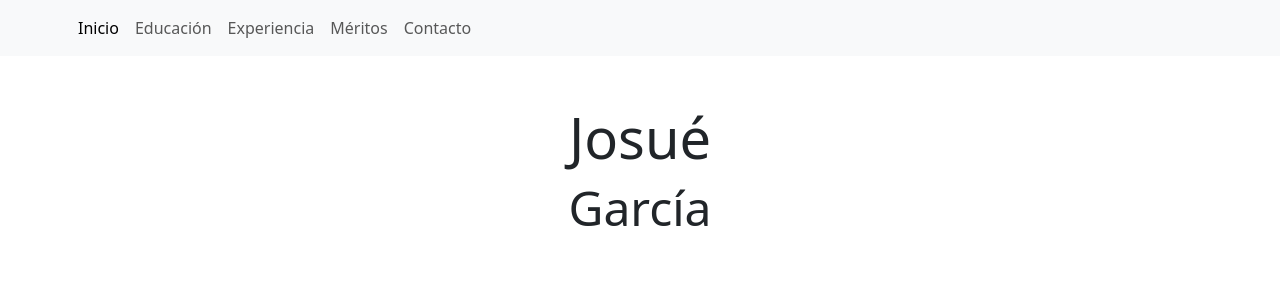
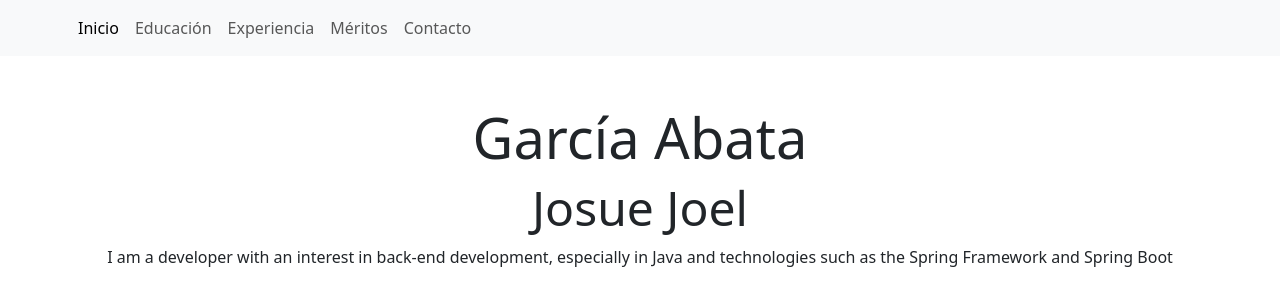
Before and after one commit to JosueGarciaAbata/PracticaGit4A_GarciaJosue, a plain HTML site: page index.html in a window 1280 px wide. Drawn offline with nearby package versions, Linux system fonts and the light colour scheme.

Commit message:
Se agregó un resumen de mi CV.

```diff
--- a/index.html
+++ b/index.html
@@ -39,8 +39,11 @@
     </header>
     <main class="container mt-5">
         <section id="inicio" class="text-center">
-            <h1 class="display-4">Josué</h1>
-            <h1 class="display-5">García</h1>
+            <h1 class="display-4">García Abata</h1>
+            <h1 class="display-5">Josue Joel</h1>
+            <p>I am a developer with an interest in back-end development, especially in Java and technologies
+                such as the Spring
+                Framework and Spring Boot</p>
         </section>
     </main>
     <footer>
```
